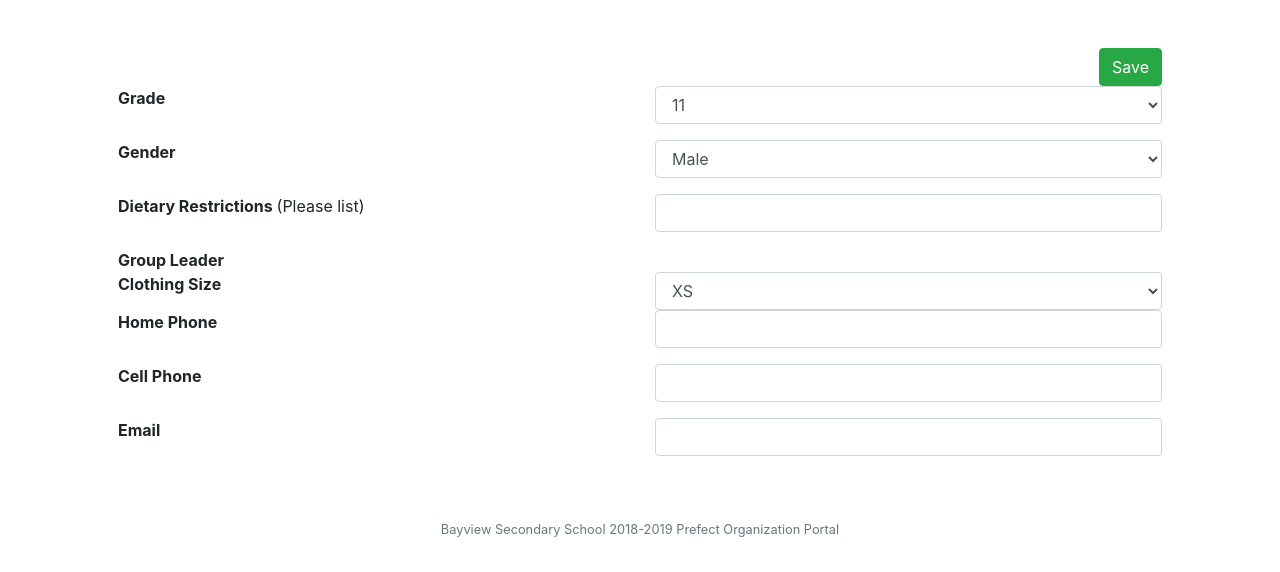
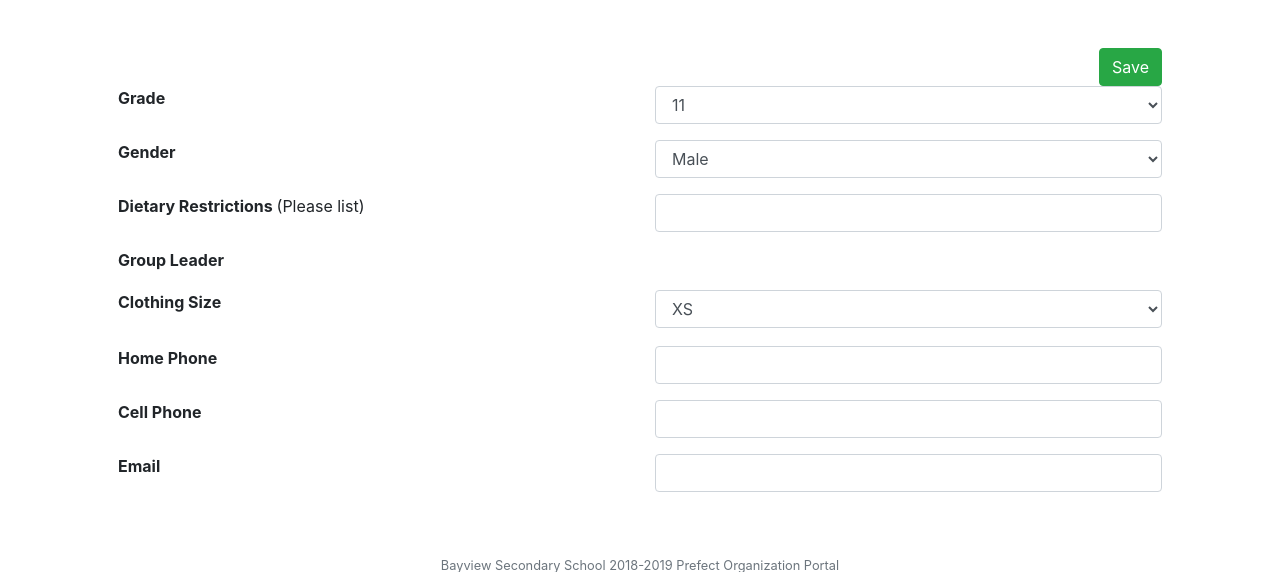
Before and after one commit to OustanDing/bssPrefectPortal, a Flask app: template templates/edit.html in a window 1280 px wide. Shown: the part 58-630 px from the top of the page. Run offline with Flask 2, Linux system fonts and the light colour scheme; the template is opened without the code that fills it, so the values that code supplies are empty; some libraries are stand-ins or nearby versions.

Commit message:
bad idea

```diff
--- a/templates/edit.html
+++ b/templates/edit.html
@@ -49,11 +49,11 @@
                 </div>
             </div>
         </div>
-        <div class="row">
+        <div class="row margin">
             <div class="col-md-6 category">Group Leader</div>
             <div class="col-md-6">{{ prefect.group }}</div>
         </div>
-        <div class="row">
+        <div class="row margin">
             <div class="col-md-6 category">Clothing Size</div>
             <div class="col-md-6">
                 <select class="form-control" name="size">
```
